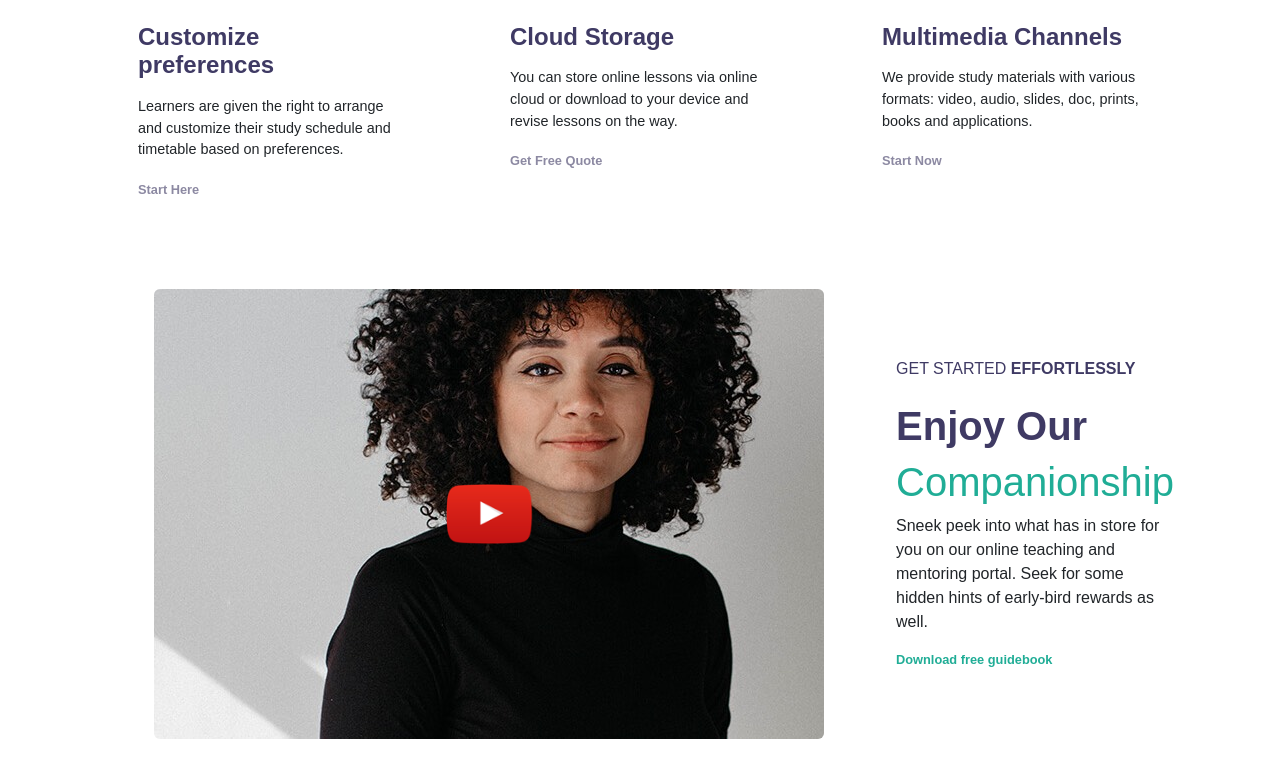
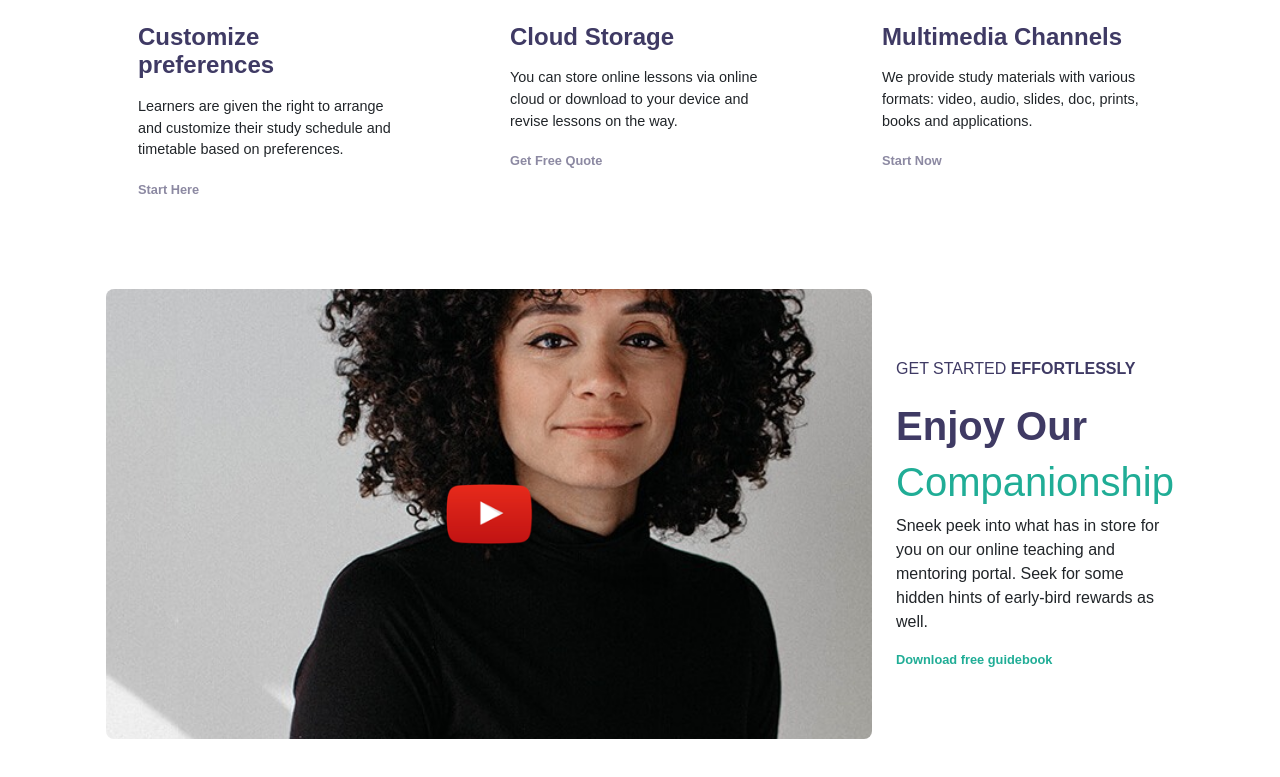
Before and after one commit to marcocareddu/proj-html-vuejs, a Vue app: page / in a window 1280 px wide. Shown: the part 2154-2931 px from the top of the page. Built offline with nearby package versions, Linux system fonts and the light colour scheme.

Commit message:
VUE Companionship - Fixed picture animation

```diff
--- a/src/components/companionship/CompanionshipSection.vue
+++ b/src/components/companionship/CompanionshipSection.vue
@@ -4,8 +4,8 @@ export default {}
 
 <template>
     <div class="container d-flex py-5 justify-content-evenly">
-        <div class="picture px-5">
-            <img src="../../assets/img/home-2-popup-video-poster.jpg" class="main-pic rounded-2" alt="">
+        <div class="picture px-5 rounded-3">
+            <img src="../../assets/img/home-2-popup-video-poster.jpg" class="main-pic" alt="">
             <img src="../../assets/img/icon-youtube-play.png" class="youtube img-fluid" alt="">
         </div>
 
@@ -31,10 +31,11 @@ export default {}
 
 .main-pic {
     height: 450px;
+    transform: scale(1.2);
     transition: 1s;
 
     &:hover {
-        transform: scale(1.1);
+        transform: scale(1.4);
     }
 }
 
```
